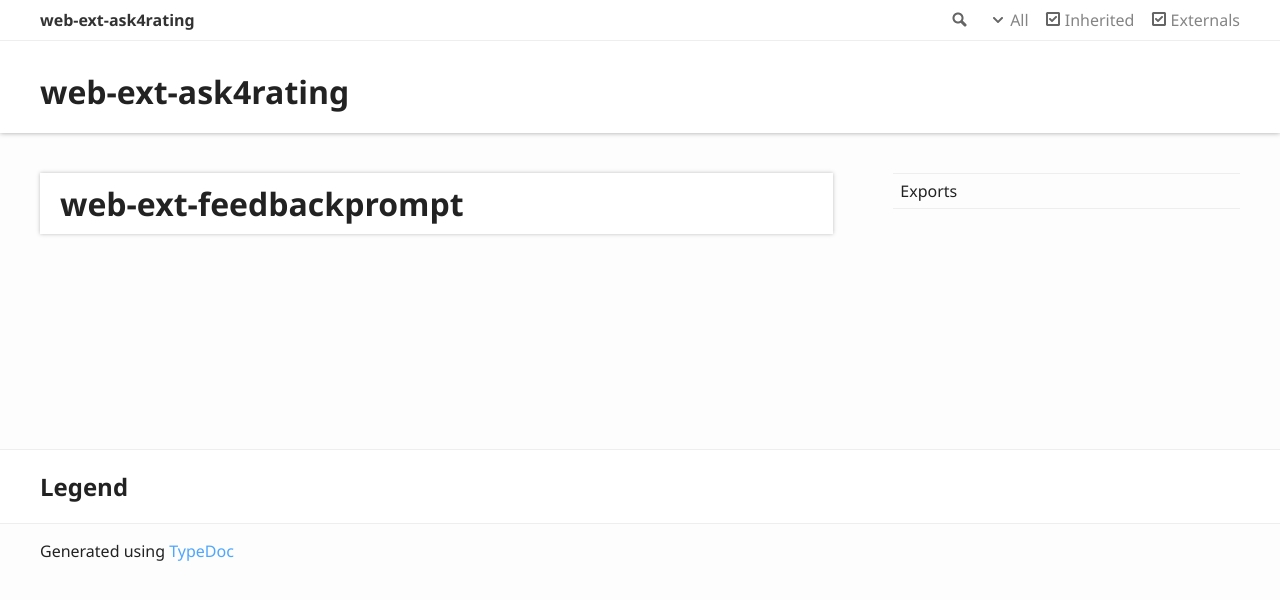
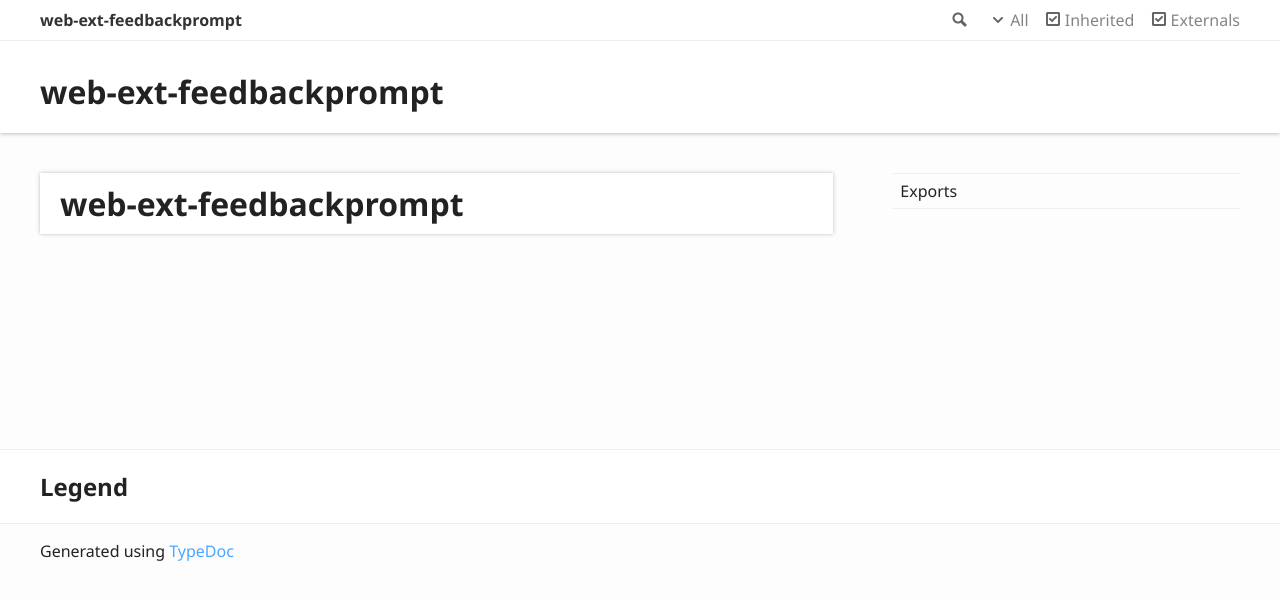
Before and after one commit to nikoisonfire/webext-feedback-popup, a plain HTML site: page index.html in a window 1280 px wide. Drawn offline with Linux system fonts and the light colour scheme.

Commit message:
Deploying to gh-pages from  @ aefee83c307a43fdbf570480e48125a12f91bbeb 🚀

```diff
--- a/index.html
+++ b/index.html
@@ -3,8 +3,8 @@
 <head>
 	<meta charset="utf-8">
 	<meta http-equiv="X-UA-Compatible" content="IE=edge">
-	<title>web-ext-ask4rating</title>
-	<meta name="description" content="Documentation for web-ext-ask4rating">
+	<title>web-ext-feedbackprompt</title>
+	<meta name="description" content="Documentation for web-ext-feedbackprompt">
 	<meta name="viewport" content="width=device-width, initial-scale=1">
 	<link rel="stylesheet" href="assets/css/main.css">
 	<script async src="assets/js/search.js" id="search-script"></script>
@@ -23,7 +23,7 @@
 						<li class="state loading">Preparing search index...</li>
 						<li class="state failure">The search index is not available</li>
 					</ul>
-					<a href="index.html" class="title">web-ext-ask4rating</a>
+					<a href="index.html" class="title">web-ext-feedbackprompt</a>
 				</div>
 				<div class="table-cell" id="tsd-widgets">
 					<div id="tsd-filter">
@@ -50,7 +50,7 @@
 	</div>
 	<div class="tsd-page-title">
 		<div class="container">
-			<h1>web-ext-ask4rating</h1>
+			<h1>web-ext-feedbackprompt</h1>
 		</div>
 	</div>
 </header>
```
Also changed, not shown: modules.html (+4 -4 lines).
